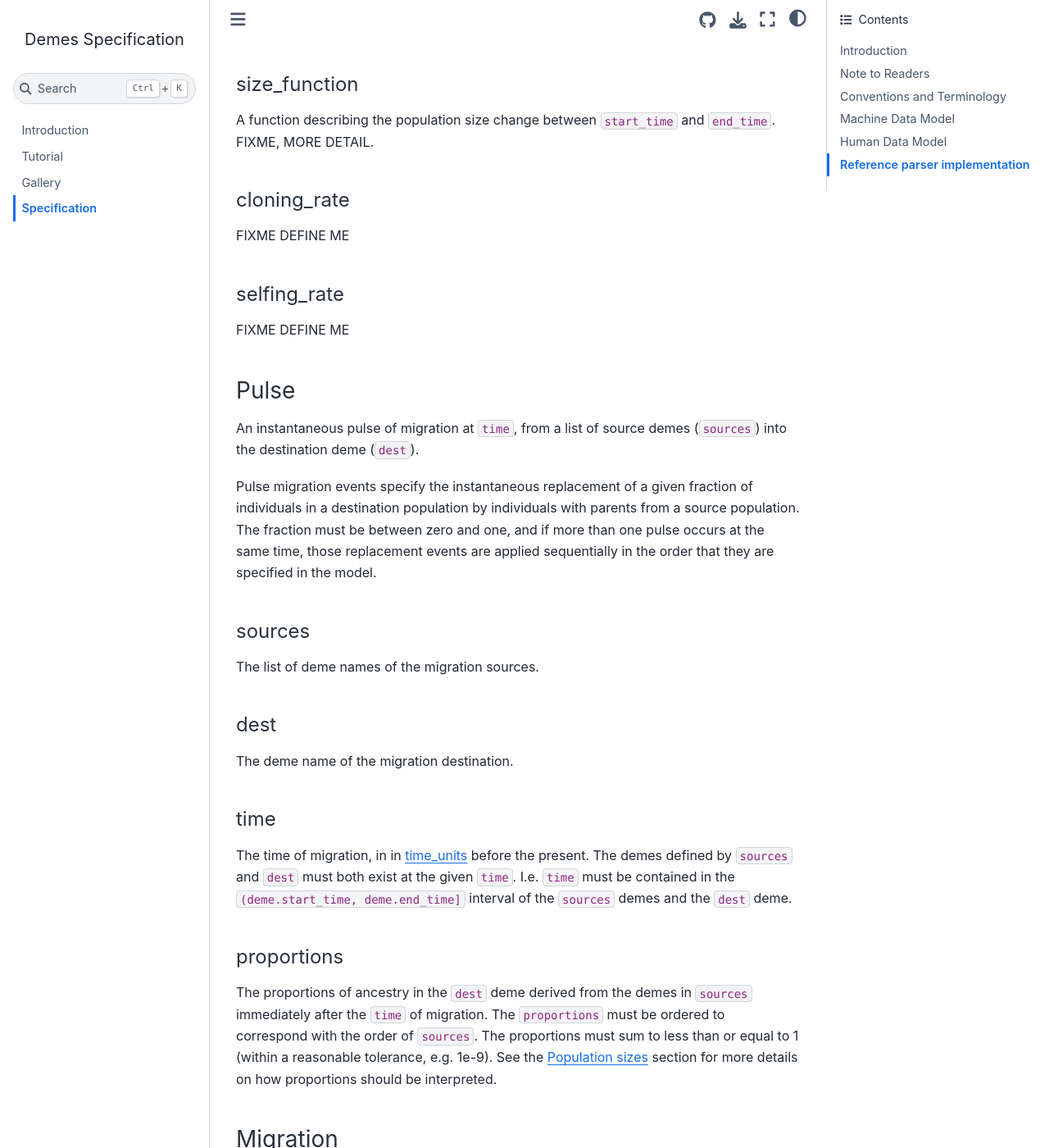
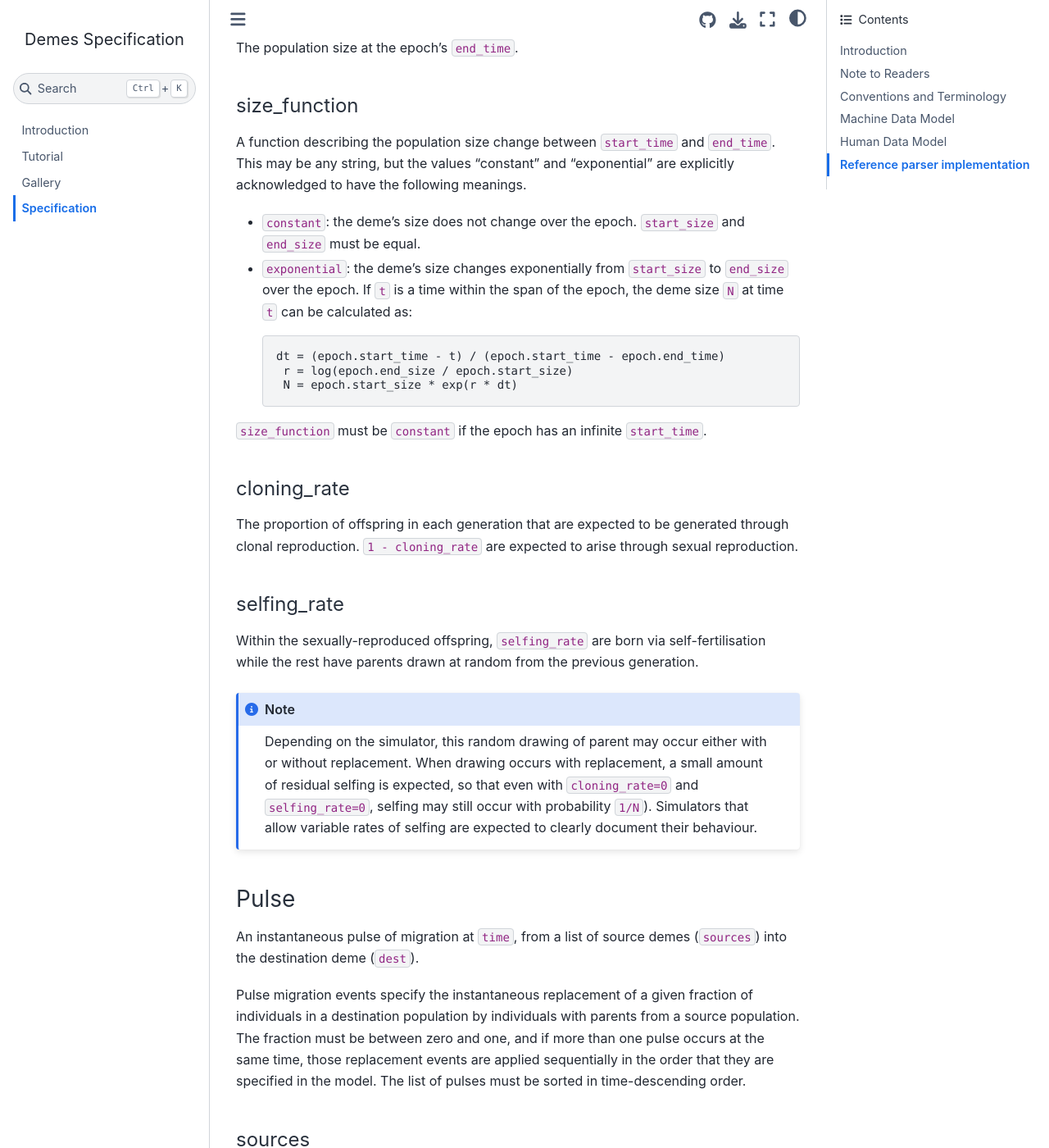
Before and after one commit to popsim-consortium/demes-spec, a Jupyter Book: the page built from docs/specification.md, in a window 1280 px wide and 1400 px high, scrolled down 6679 px. Shown: the whole window at 82% size. Built offline with Jupyter Book 1.0.4 settings and Sphinx 7.4.7 and the Sphinx Book theme 1.1.4, drawn with Linux system fonts in a browser that asks for light colours; some of the changed text lies outside the part shown.

Commit message:
Define selfing_rate and cloning_rate.
Just copied from the manuscript.

Closes #43.

```diff
--- a/docs/specification.md
+++ b/docs/specification.md
@@ -212,7 +212,8 @@ The deme may be a descendant of one or more demes in the graph, and may
 be an ancestor to others. The deme exists over the half-open time interval
 ``(start_time, end_time]``, and it may continue to exist after
 contributing ancestry to a descendant deme. The deme's ``end_time`` is
-defined as the ``end_time`` of the deme's last epoch.
+implicit (there is no ``end_time`` deme property), but for convenience we
+define it as the ``end_time`` of the deme's last epoch.
 
 #### name
 A string identifier for a deme, which MUST be unique among all demes in a document.
@@ -237,8 +238,8 @@ specified only once. A deme must not be one of its own ancestors.
 The proportions of ancestry derived from each of the ``ancestors``
 at the start of the deme's first epoch.
 The ``proportions`` must be ordered to correspond with the
-order of ``ancestors``. The proportions must sum to 1 (within a
-reasonable tolerance, e.g. 1e-9). See the
+order of ``ancestors``. The proportions must be an empty list or sum to 1
+(within a reasonable tolerance, e.g. 1e-9). See the
 {ref}`sec_spec_mdm_population_sizes` section for more details on
 how these proportions should be interpreted.
 
@@ -257,7 +258,7 @@ for each deme in ``ancestors``.
 
 #### epochs
 The list of {ref}`epochs<sec_spec_mdm_epoch>` for this deme.
-There MUST be at least one epoch.
+There MUST be at least one epoch for each deme.
 
 (sec_spec_mdm_epoch)=
 
@@ -292,13 +293,41 @@ The population size at the epoch's ``end_time``.
 
 #### size_function
 A function describing the population size change between
-``start_time`` and ``end_time``. FIXME, MORE DETAIL.
+``start_time`` and ``end_time``.
+This may be any string, but the values "constant" and "exponential"
+are explicitly acknowledged to have the following meanings.
+
+* ``constant``: the deme's size does not change over the epoch.
+  ``start_size`` and ``end_size`` must be equal.
+* ``exponential``: the deme's size changes exponentially from
+  ``start_size`` to ``end_size`` over the epoch.
+  If `t` is a time within the span of the epoch,
+  the deme size `N` at time `t` can be calculated as:
+
+      dt = (epoch.start_time - t) / (epoch.start_time - epoch.end_time)
+       r = log(epoch.end_size / epoch.start_size)
+       N = epoch.start_size * exp(r * dt)
+
+``size_function`` must be ``constant`` if the epoch has an infinite ``start_time``.
 
 #### cloning_rate
-FIXME DEFINE ME
+The proportion of offspring in each generation that
+are expected to be generated through clonal reproduction.
+`1 - cloning_rate` are expected to arise through sexual reproduction.
 
 #### selfing_rate
-FIXME DEFINE ME
+Within the sexually-reproduced offspring,
+`selfing_rate` are born via self-fertilisation while the rest
+have parents drawn at random from the previous generation.
+
+:::{note}
+Depending on the simulator, this random drawing of parent may occur
+either with or without replacement. When drawing occurs with replacement, a small
+amount of residual selfing is expected, so that even with `cloning_rate=0`
+and `selfing_rate=0`, selfing may still occur with probability `1/N`).
+Simulators that allow variable rates of selfing are expected to clearly
+document their behaviour.
+:::
 
 (sec_spec_mdm_pulse)=
 
@@ -313,6 +342,7 @@ individuals in a destination population by individuals with parents from
 a source population.  The fraction must be between zero and one, and if more
 than one pulse occurs at the same time, those replacement events are applied
 sequentially in the order that they are specified in the model.
+The list of pulses must be sorted in time-descending order.
 
 #### sources
 The list of deme names of the migration sources.
```
